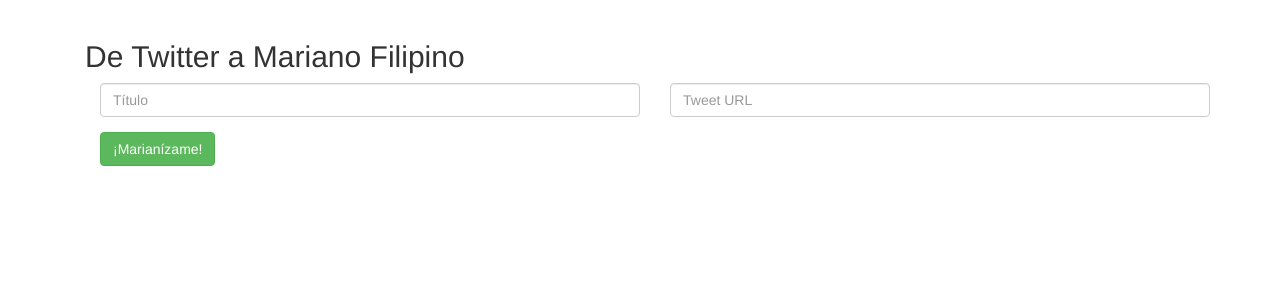
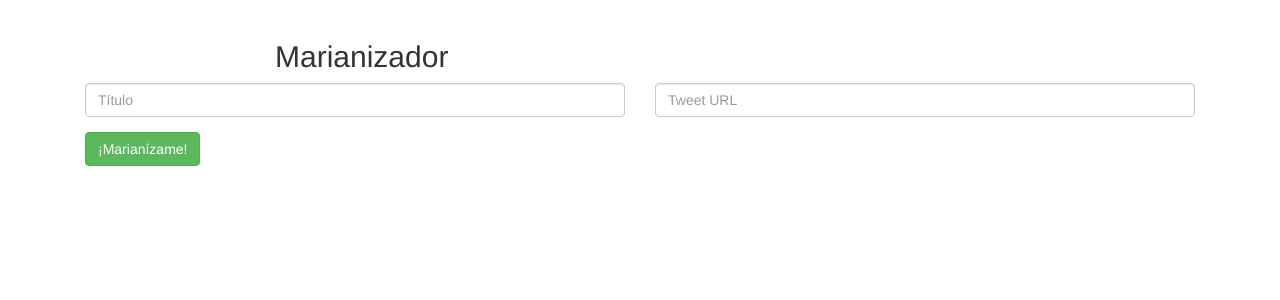
Before and after one commit to sqr/restream_flask, a Flask app: page /marianizer in a window 1280 px wide. Shown: the part 52-352 px from the top of the page. Run offline with Flask 2, Linux system fonts and the light colour scheme; the visitor is signed in with stand-in values (Sample User, id 1); data comes from the database, SQL or seed files in the repository; parts of the project's set-up code (start-up, migrations or seed data) failed here and were passed over; some libraries are stand-ins or nearby versions.

Commit message:
frontend update

```diff
--- a/app/templates/marianizer.html
+++ b/app/templates/marianizer.html
@@ -1,13 +1,8 @@
 {% extends "base.html" %}
 
 {% block app_content %}
-  <div id="loading"></div>
-  <div id="bg"></div>
-  <div class="container mt-4">
-    <div class="row">
-      <div class="col col-md-6">
-        <h2>De Twitter a Mariano Filipino</h2>
-      </div>
+  <div class="col-sm-offset-2 col-sm-10">
+    <h2>Marianizador</h2>
   </div>
   <form name="passdata" action="." method="POST">
     <div class="form-row mt-2">
@@ -24,5 +19,4 @@
         </div>
     </div>
 </form>
-  </div>
 {% endblock %}
```
Lines whose indentation alone changed are shown as unchanged.
